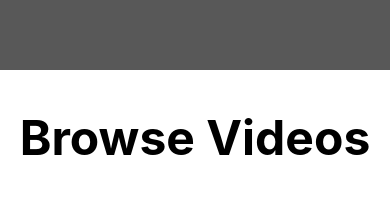
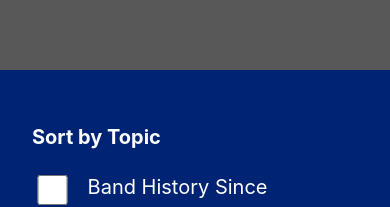
Before and after one commit to HarrySidhu1815/Seabird-Project, a React (Vite) app in the folder client/: page /interviews in a window 390 px wide. Shown: the part 590-797 px from the top of the page. Built offline with nearby package versions, Linux system fonts and the light colour scheme.

Commit message:
filteres for mobile created

```diff
--- a/client/src/components/VideoNav/VideoNav.module.css
+++ b/client/src/components/VideoNav/VideoNav.module.css
@@ -31,6 +31,6 @@
 }
 @media screen and (max-width: 900px) {
     .sideFilter{
-        display: none;
+        width: 100vw;
     }
 }
--- a/client/src/pages/Interviews.jsx
+++ b/client/src/pages/Interviews.jsx
@@ -2,9 +2,13 @@ import React, { useState } from "react";
 import RequestForm from "../components/RequestForm/RequestForm";
 import Interview from "../components/Interview/Interview";
 import VideoNav from "../components/VideoNav/VideoNav";
-import { DUMMY_DATA, getVideosBySpeakers, getVideosByTopics } from "../util/video";
+import {
+  DUMMY_DATA,
+  getVideosBySpeakers,
+  getVideosByTopics,
+} from "../util/video";
 import BrowseVideo from "../components/BrowseVideo/BrowseVideo";
-import classes from './Interviews.module.css'
+import classes from "./Interviews.module.css";
 import { useSelector } from "react-redux";
 import AccessButton from "../UI/AccessButton";
 
@@ -12,7 +16,8 @@ export default function Interviews() {
   const [selectedTopics, setSelectedTopics] = useState([]);
   const [selectedSpeakers, setSelectedSpeakers] = useState([]);
   const [selectedVideos, setSelectedVideos] = useState(DUMMY_DATA);
-  const {currentUser} = useSelector((state) => state.user)
+  const { currentUser } = useSelector((state) => state.user);
+  const [showFilters, setShowFilters] = useState(true);
 
   function handleFilterTopicChange(topic) {
     const updatedTopics = selectedTopics.includes(topic)
@@ -44,20 +49,39 @@ export default function Interviews() {
   return (
     <div>
       <Interview />
-      <div className={`${classes['video-section']} ${!currentUser ? classes['restricted'] : ''}`}>
+      <div
+        className={`${classes["video-section"]} ${
+          !currentUser ? classes["restricted"] : ""
+        }`}
+      >
+        <div
+          className={classes.mobFilter}
+          onClick={() => setShowFilters((prevState) => !prevState)}
+        >
+          <h3>Sort & Filter</h3>
+        </div>
+        {showFilters && (<div className={classes.mobFilterNav}><VideoNav
+          selectedTopics={selectedTopics}
+          selectedSpeakers={selectedSpeakers}
+          onTopicChange={handleFilterTopicChange}
+          onSpeakerChange={handleFilterSpeakerChange}
+        /></div>)
+        }
+        <div className={classes.deskFilters}>
         <VideoNav
           selectedTopics={selectedTopics}
           selectedSpeakers={selectedSpeakers}
           onTopicChange={handleFilterTopicChange}
           onSpeakerChange={handleFilterSpeakerChange}
         />
+        </div>
         <BrowseVideo videos={selectedVideos} />
       </div>
       {!currentUser && (
-          <div className={classes.lockPanel}>
-            <AccessButton />
-          </div>
-        )}
+        <div className={classes.lockPanel}>
+          <AccessButton />
+        </div>
+      )}
       <RequestForm />
     </div>
   );
--- a/client/src/pages/Interviews.module.css
+++ b/client/src/pages/Interviews.module.css
@@ -4,9 +4,24 @@
     overflow: hidden;
 }
 .restricted {
-    height: 130vh;
+    height: 137vh;
     overflow: hidden;
     position: relative;
+  }
+  .mobFilter{
+    height: 5rem;
+    font-size: 1rem;
+    font-weight: bold;
+    width: 100vw;
+    background-color: #002473;
+    color: #ffffff;
+    display: none;
+    cursor: pointer;
+  }
+
+  .mobFilter h3{
+    font-size: 1.25rem;
+    text-align: center;
   }
 
   .lockPanel {
@@ -26,9 +41,35 @@
     max-height: 100vh;
     overflow: hidden;
   }
+  .deskFilters {
+    display: block;
+  }
+
+.mobFilterNav{
+  width: 100%;
+  position: absolute;
+  top: 0;
+  right: 0;
+  background-color: aqua;
+  display: none;
+  height: auto;
+  z-index: 10;
+}
 
   @media screen and (max-width: 900px) {
     .restricted {
       height: auto;
     }
+    .video-section{
+      flex-direction: column;
+    }
+    .mobFilter{
+      display: block;
+    }
+    .mobFilterNav{
+      display: flex;
+    }
+    .deskFilters{
+      display: none;
+    }
 }
```
